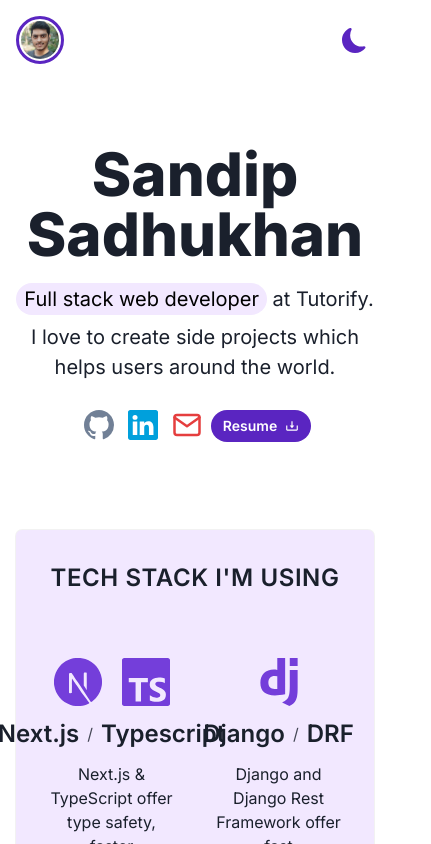
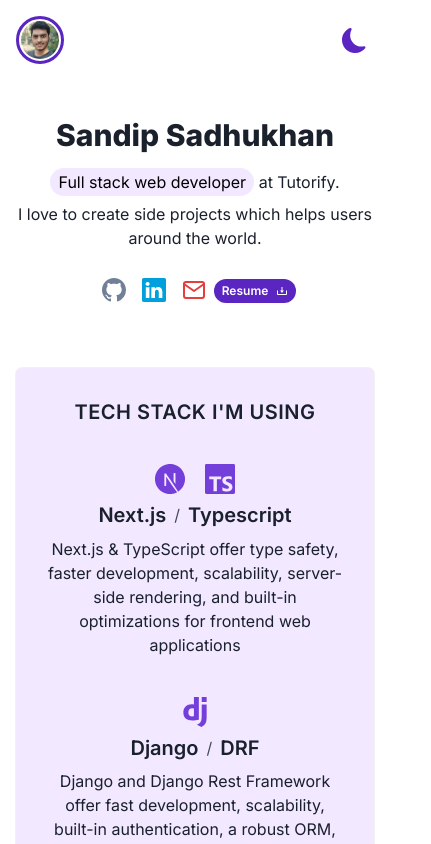
Before and after one commit to sandip-sadhukhan/OLD_-sandipsadhukhan.com, a Next.js app: page / in a window 390 px wide. Shown: the top 844 px of the page, 431 px wide, since content can reach past the window. Built offline with nearby package versions, Linux system fonts and the light colour scheme.

Commit message:
responsive

```diff
--- a/components/hero-section.tsx
+++ b/components/hero-section.tsx
@@ -11,7 +11,7 @@
   Tooltip,
 } from "@chakra-ui/react";
 import React from "react";
-import { BsFillEnvelopeFill, BsGithub, BsLinkedin } from "react-icons/bs";
+import { BsGithub, BsLinkedin } from "react-icons/bs";
 import { FiMail } from "react-icons/fi";
 import { BiDownload } from "react-icons/bi";
 
@@ -27,18 +27,18 @@
   const mailHoverBgColor = useColorModeValue("red.600", "red.300");
 
   return (
-    <VStack my={16} textAlign="center">
+    <VStack my={{ base: 10, md: 16 }} textAlign="center">
       <Heading
         as="h1"
         size="3xl"
-        fontSize="6xl"
+        fontSize={{ base: "3xl", md: "6xl" }}
         fontWeight={800}
         color={textColor}
         mb={3}
       >
         {data.heroSection.name}
       </Heading>
-      <Text fontSize="xl" fontWeight={400}>
+      <Text fontSize={{ base: "md", md: "xl" }} fontWeight={400}>
         <Highlight
           query={data.heroSection.firstParagraphHighlight}
           styles={{ px: "2", py: "1", rounded: "full", bg: "primary.50" }}
@@ -46,10 +46,15 @@
           {data.heroSection.firstParagraph}
         </Highlight>
       </Text>
-      <Text fontSize="xl" fontWeight={400}>
+      <Text fontSize={{ base: "md", md: "xl" }} fontWeight={400}>
         {data.heroSection.secondParagraph}
       </Text>
-      <HStack py={5} justify="center" align="center" spacing={1}>
+      <HStack
+        py={5}
+        justify="center"
+        align="center"
+        spacing={{ base: 0, md: 1 }}
+      >
         <Tooltip label="Github" hasArrow>
           <Link href={data.heroSection.githubLink} isExternal>
             <IconButton
@@ -58,7 +63,7 @@
               aria-label="Github Link"
               color="gray.500"
               _hover={{ color: githubHoverBgColor }}
-              fontSize="3xl"
+              fontSize={{ base: "2xl", md: "3xl" }}
             />
           </Link>
         </Tooltip>
@@ -70,7 +75,7 @@
               aria-label="Linkedin Link"
               color="linkedin.500"
               _hover={{ color: linkedinHoverBgColor }}
-              fontSize="3xl"
+              fontSize={{ base: "2xl", md: "3xl" }}
             />
           </Link>
         </Tooltip>
@@ -82,7 +87,7 @@
               aria-label="Mail Link"
               color="red.500"
               _hover={{ color: mailHoverBgColor }}
-              fontSize="3xl"
+              fontSize={{ base: "2xl", md: "3xl" }}
             />
           </Link>
         </Tooltip>
@@ -92,7 +97,11 @@
             _hover={{ textDecor: "none" }}
             download
           >
-            <Button size="sm" mb={1} rightIcon={<BiDownload />}>
+            <Button
+              size={{ base: "xs", md: "sm" }}
+              mb={1}
+              rightIcon={<BiDownload />}
+            >
               Resume
             </Button>
           </Link>
--- a/components/projects/index.tsx
+++ b/components/projects/index.tsx
@@ -24,7 +24,7 @@
           {data.projects.title}
         </Heading>
 
-        <SimpleGrid columns={3} gap={10}>
+        <SimpleGrid columns={{ base: 1, md: 3 }} gap={10}>
           {data.projects.cards.map((card, index) => (
             <GridItem key={index}>
               <ProjectCard {...card} />
--- a/components/tech-stacks/index.tsx
+++ b/components/tech-stacks/index.tsx
@@ -25,14 +25,18 @@
       <Heading
         as="h2"
         textTransform="uppercase"
-        size="lg"
+        size={{ base: "md", md: "lg" }}
         letterSpacing="wide"
         fontWeight={600}
-        mb={16}
+        mb={{ base: 10, md: 16 }}
       >
         {data.techStacks.title}
       </Heading>
-      <SimpleGrid columns={2} spacingX={10} spacingY={16}>
+      <SimpleGrid
+        columns={{ base: 1, md: 2 }}
+        spacingX={10}
+        spacingY={{ base: 10, md: 16 }}
+      >
         {data.techStacks.cards.map((card, index) => (
           <GridItem key={index}>
             <TechStackCard {...card} />
--- a/components/tech-stacks/tech-stack-card.tsx
+++ b/components/tech-stacks/tech-stack-card.tsx
@@ -19,16 +19,26 @@
   const iconColor = useColorModeValue("primary.400", "primary.100");
 
   return (
-    <VStack spacing={3}>
+    <VStack spacing={{ base: 2, md: 3 }}>
       <HStack spacing={5}>
         {icons.map((icon, index) => (
-          <Icon as={icon} fontSize="5xl" key={index} color={iconColor} />
+          <Icon
+            as={icon}
+            fontSize={{ base: "3xl", md: "5xl" }}
+            key={index}
+            color={iconColor}
+          />
         ))}
       </HStack>
 
       <HStack divider={<Text opacity="0.8">/</Text>} gap={2}>
         {headings.map((heading, index) => (
-          <Heading fontSize="2xl" fontWeight={600} as="h3" key={index}>
+          <Heading
+            fontSize={{ base: "xl", md: "2xl" }}
+            fontWeight={600}
+            as="h3"
+            key={index}
+          >
             {heading}
           </Heading>
         ))}
```
